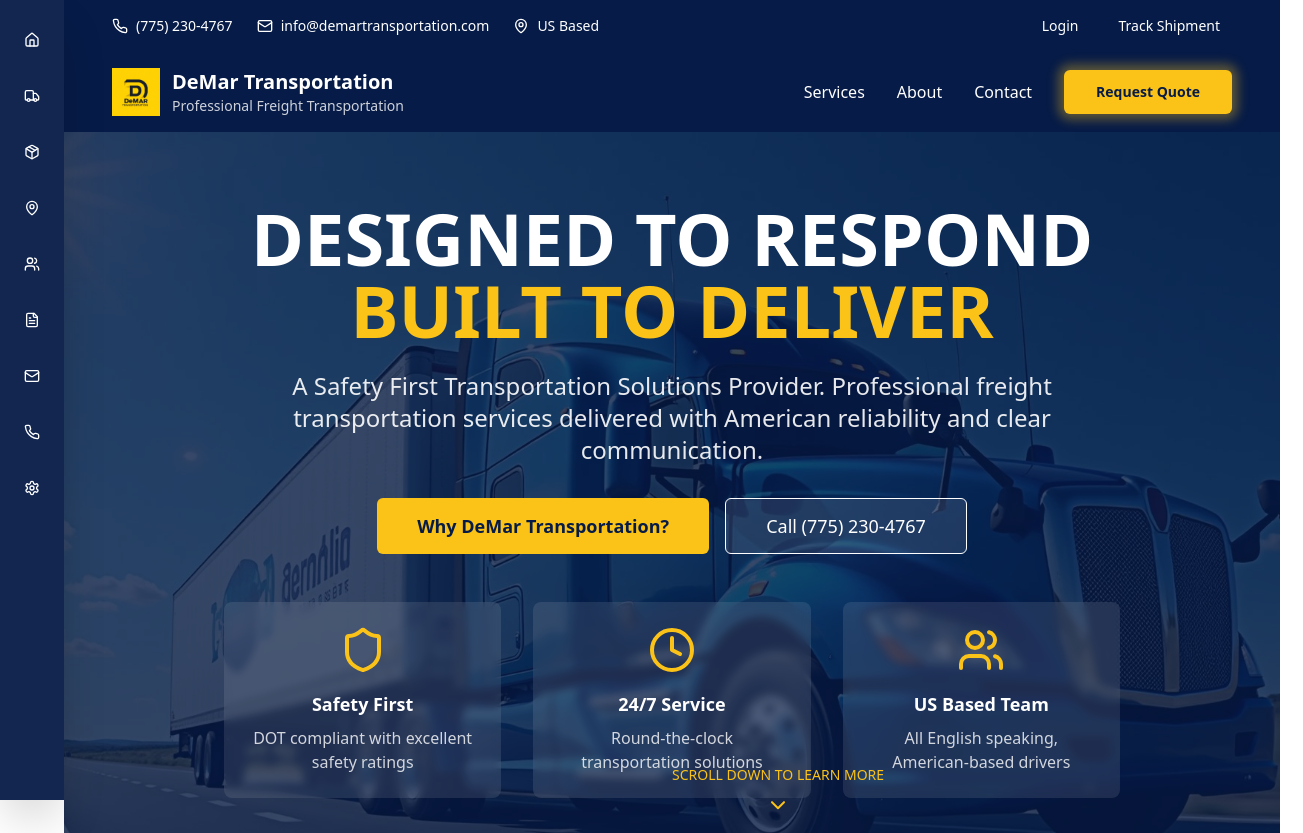
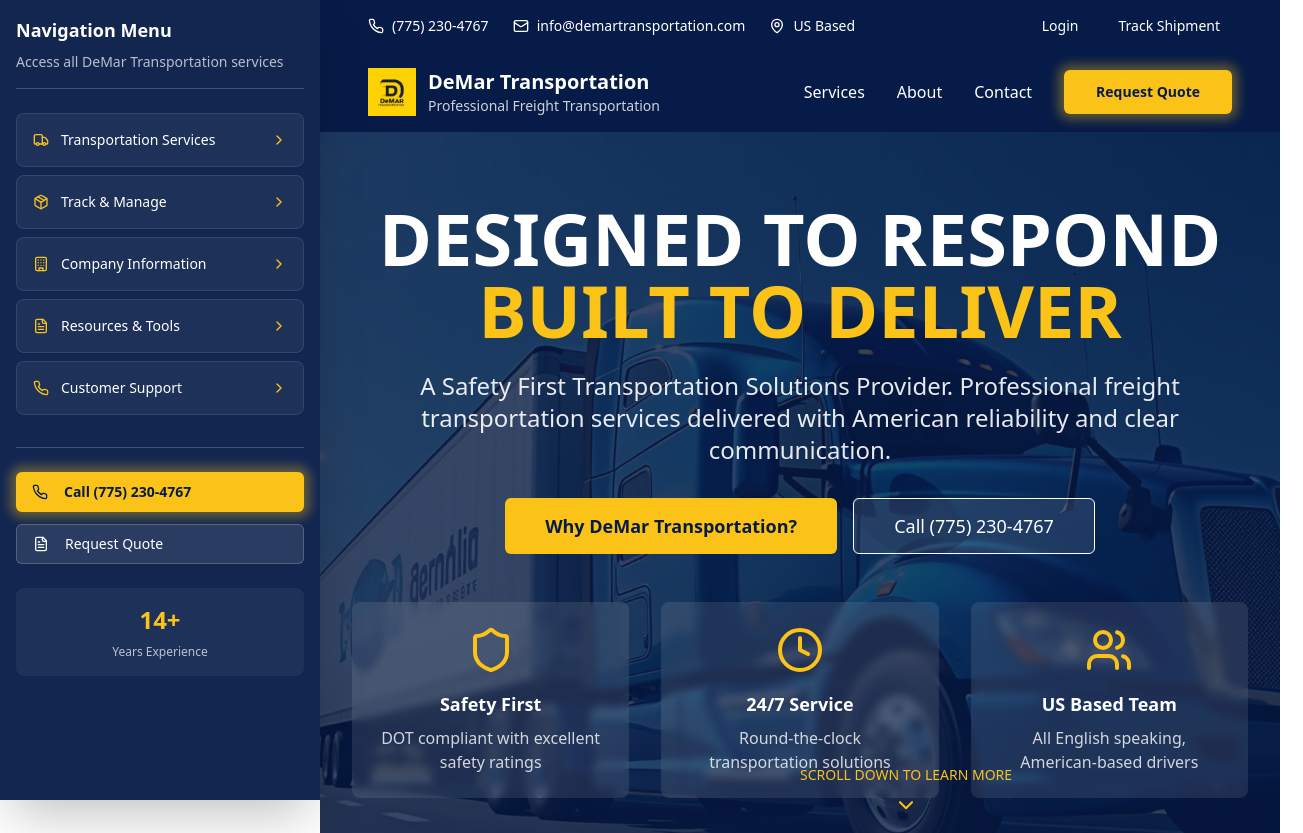
Before and after one commit to erikcode-create/demar-digital-drive, a React (Vite) app: page / in a window 1280 px wide. Shown: the top 833 px of the page, 1303 px wide, since content can reach past the window. Built offline with nearby package versions, Linux system fonts and the light colour scheme.

Commit message:
Refine sidebar menu
Implement mega menu functionality for the sidebar, replicating the dropdown structure of the Landstar website.

```diff
--- /dev/null
+++ b/src/components/LandstarSidebar.tsx
@@ -0,0 +1,178 @@
+import { useState } from "react";
+import {
+  ChevronDown,
+  ChevronRight,
+  Truck,
+  Package,
+  MapPin,
+  Users,
+  FileText,
+  Phone,
+  Building,
+  ShieldCheck,
+  Clock,
+  Star
+} from "lucide-react";
+import { Button } from "@/components/ui/button";
+import { Card, CardContent } from "@/components/ui/card";
+
+const LandstarSidebar = () => {
+  const [expandedSections, setExpandedSections] = useState<string[]>([]);
+
+  const toggleSection = (section: string) => {
+    setExpandedSections(prev =>
+      prev.includes(section)
+        ? prev.filter(s => s !== section)
+        : [...prev, section]
+    );
+  };
+
+  const menuSections = [
+    {
+      id: "services",
+      icon: <Truck className="h-5 w-5" />,
+      title: "Transportation Services",
+      items: [
+        { title: "Dry Van", description: "Standard enclosed trailer service" },
+        { title: "Reefer", description: "Temperature controlled shipping" },
+        { title: "Flatbed", description: "Open deck transportation" },
+        { title: "Box Truck", description: "Local and regional delivery" },
+        { title: "Sprinter Van", description: "Expedited small shipments" },
+        { title: "Hazmat/Fuel", description: "Specialized hazardous materials" }
+      ]
+    },
+    {
+      id: "tracking",
+      icon: <Package className="h-5 w-5" />,
+      title: "Track & Manage",
+      items: [
+        { title: "Track Shipment", description: "Real-time shipment tracking" },
+        { title: "Delivery Updates", description: "Live delivery notifications" },
+        { title: "Proof of Delivery", description: "Electronic delivery confirmation" },
+        { title: "Shipment History", description: "View past shipments" }
+      ]
+    },
+    {
+      id: "company",
+      icon: <Building className="h-5 w-5" />,
+      title: "Company Information",
+      items: [
+        { title: "About DeMar", description: "Our company story and values" },
+        { title: "Safety Record", description: "DOT compliance and safety stats" },
+        { title: "Coverage Area", description: "Service territory map" },
+        { title: "Fleet Information", description: "Our trucks and equipment" }
+      ]
+    },
+    {
+      id: "resources",
+      icon: <FileText className="h-5 w-5" />,
+      title: "Resources & Tools",
+      items: [
+        { title: "Get Quote", description: "Request shipping quote" },
+        { title: "Rate Calculator", description: "Estimate shipping costs" },
+        { title: "Shipping Guide", description: "How to prepare shipments" },
+        { title: "Insurance Info", description: "Cargo protection details" }
+      ]
+    },
+    {
+      id: "support",
+      icon: <Phone className="h-5 w-5" />,
+      title: "Customer Support",
+      items: [
+        { title: "Contact Us", description: "Get in touch with our team" },
+        { title: "Emergency Line", description: "24/7 emergency support" },
+        { title: "Customer Portal", description: "Account management" },
+        { title: "FAQ", description: "Frequently asked questions" }
+      ]
+    }
+  ];
+
+  return (
+    <div className="fixed left-0 top-0 h-full w-80 bg-primary/95 backdrop-blur-sm z-50 overflow-y-auto shadow-2xl">
+      <div className="p-4">
+        {/* Header */}
+        <div className="mb-6 pb-4 border-b border-primary-foreground/20">
+          <h2 className="text-lg font-bold text-primary-foreground mb-2">Navigation Menu</h2>
+          <p className="text-sm text-primary-foreground/70">Access all DeMar Transportation services</p>
+        </div>
+
+        {/* Menu Sections */}
+        <div className="space-y-2">
+          {menuSections.map((section) => (
+            <Card key={section.id} className="bg-primary-foreground/5 border-primary-foreground/10">
+              <CardContent className="p-0">
+                <Button
+                  variant="ghost"
+                  className="w-full justify-between p-4 h-auto text-primary-foreground hover:bg-primary-foreground/10"
+                  onClick={() => toggleSection(section.id)}
+                >
+                  <div className="flex items-center gap-3">
+                    <div className="text-accent">
+                      {section.icon}
+                    </div>
+                    <span className="font-medium text-left">{section.title}</span>
+                  </div>
+                  {expandedSections.includes(section.id) ? (
+                    <ChevronDown className="h-4 w-4 text-accent" />
+                  ) : (
+                    <ChevronRight className="h-4 w-4 text-accent" />
+                  )}
+                </Button>
+
+                {expandedSections.includes(section.id) && (
+                  <div className="px-4 pb-4 space-y-2 animate-fade-in">
+                    {section.items.map((item, index) => (
+                      <div
+                        key={index}
+                        className="p-3 rounded-md bg-primary-foreground/5 hover:bg-primary-foreground/10 cursor-pointer transition-colors group"
+                      >
+                        <div className="text-sm font-medium text-primary-foreground group-hover:text-accent transition-colors">
+                          {item.title}
+                        </div>
+                        <div className="text-xs text-primary-foreground/60 mt-1">
+                          {item.description}
+                        </div>
+                      </div>
+                    ))}
+                  </div>
+                )}
+              </CardContent>
+            </Card>
+          ))}
+        </div>
+
+        {/* Quick Actions at Bottom */}
+        <div className="mt-8 pt-6 border-t border-primary-foreground/20">
+          <div className="space-y-3">
+            <Button
+              variant="cta"
+              className="w-full justify-start animate-pulse-glow"
+              onClick={() => window.location.href = 'tel:7752304767'}
+            >
+              <Phone className="h-4 w-4 mr-2" />
+              Call (775) 230-4767
+            </Button>
+
+            <Button
+              variant="outline"
+              className="w-full justify-start bg-primary-foreground/10 border-primary-foreground/20 text-primary-foreground hover:bg-primary-foreground/20"
+            >
+              <FileText className="h-4 w-4 mr-2" />
+              Request Quote
+            </Button>
+          </div>
+
+          {/* Company Stats */}
+          <div className="mt-6 p-4 bg-primary-foreground/5 rounded-lg">
+            <div className="text-center space-y-2">
+              <div className="text-2xl font-bold text-accent">14+</div>
+              <div className="text-xs text-primary-foreground/70">Years Experience</div>
+            </div>
+          </div>
+        </div>
+      </div>
+    </div>
+  );
+};
+
+export default LandstarSidebar;
--- a/src/pages/Index.tsx
+++ b/src/pages/Index.tsx
@@ -3,13 +3,13 @@ import Hero from "@/components/Hero";
 import Services from "@/components/Services";
 import About from "@/components/About";
 import Footer from "@/components/Footer";
-import Sidebar from "@/components/Sidebar";
+import LandstarSidebar from "@/components/LandstarSidebar";
 
 const Index = () => {
   return (
     <div className="min-h-screen">
-      <Sidebar />
-      <div className="ml-16">
+      <LandstarSidebar />
+      <div className="ml-80">
         <Header />
         <Hero />
         <Services />
```
